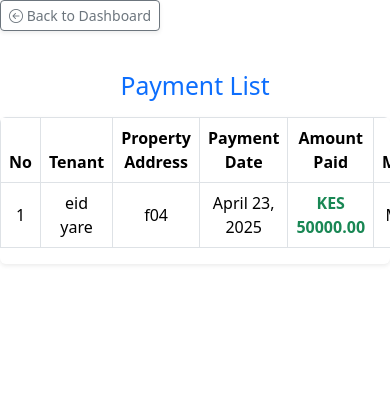
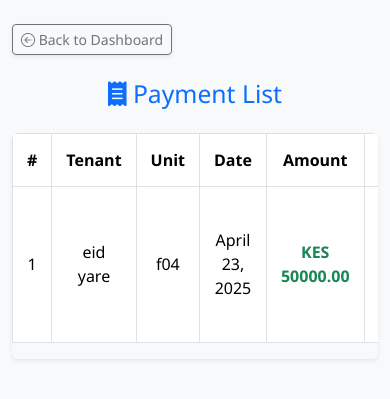
Before and after one commit to EidAbdullahi/renta-management, a Django app: page /payments/ in a window 390 px wide. Shown: the top 399 px of the page. Run offline with Django 4.2, Linux system fonts and the light colour scheme; a user stored in the database is signed in; data comes from the database, SQL or seed files in the repository; some libraries are stand-ins or nearby versions.

Commit message:
commit changes

```diff
--- a/users/templates/tenant/payment_list.html
+++ b/users/templates/tenant/payment_list.html
@@ -1,31 +1,32 @@
 {% extends "users/base.html" %}
 
 {% block content %}
-<div class="mb-3">
+<div class="container py-4">
+    <!-- Back to Dashboard -->
+    <div class="mb-4">
         <a href="{% url 'dashboard' %}" class="btn btn-sm btn-outline-secondary shadow-sm">
             <i class="bi bi-arrow-left-circle"></i> Back to Dashboard
         </a>
     </div>
 
-
-<!-- Main Content -->
-<main class="col-md-10 ms-sm-auto px-md-5 py-4">
-    <h2 class="mb-3 text-center text-primary">
+    <!-- Page Header -->
+    <h2 class="text-center text-primary mb-4">
         <i class="fas fa-receipt"></i> Payment List
     </h2>
 
+    <!-- Payments Table -->
     <div class="table-responsive shadow-sm rounded">
         <table class="table table-hover table-bordered text-center align-middle">
             <thead class="bg-primary text-white">
                 <tr>
-                    <th>No</th>
+                    <th>#</th>
                     <th>Tenant</th>
-                    <th>Property Address</th>
-                    <th>Payment Date</th>
-                    <th>Amount Paid</th>
+                    <th>Unit</th>
+                    <th>Date</th>
+                    <th>Amount</th>
                     <th>Method</th>
                     <th>Status</th>
-                    <th>Actions</th>
+                    <th style="min-width: 120px;">Actions</th>
                 </tr>
             </thead>
             <tbody>
@@ -45,7 +46,8 @@
                             {{ payment.status }}
                         </span>
                     </td>
-                    <td class="d-flex justify-content-center gap-2 flex-wrap">
+                    <td>
+                        <div class="d-flex justify-content-center gap-2 flex-wrap">
                             <a href="{% url 'tenant_payments' payment.tenant.id %}"
                                class="btn btn-sm btn-outline-primary shadow-sm" data-bs-toggle="tooltip" title="View Payment History">
                                 <i class="fas fa-history"></i>
@@ -56,13 +58,14 @@
                                 <i class="fas fa-edit"></i>
                             </a>
 
-                        <form action="{% url 'delete_payment' payment.id %}" method="post" style="display:inline;"
+                            <form action="{% url 'delete_payment' payment.id %}" method="post"
                                   onsubmit="return confirm('Are you sure you want to delete this payment?');">
                                 {% csrf_token %}
                                 <button type="submit" class="btn btn-sm btn-outline-danger shadow-sm" data-bs-toggle="tooltip" title="Delete Payment">
                                     <i class="fas fa-trash-alt"></i>
                                 </button>
                             </form>
+                        </div>
                     </td>
                 </tr>
                 {% empty %}
@@ -75,130 +78,60 @@
             </tbody>
         </table>
     </div>
-</main>
+</div>
 
+<!-- Tooltips -->
 <script>
-    document.addEventListener("DOMContentLoaded", function() {
+    document.addEventListener("DOMContentLoaded", function () {
         var tooltipTriggerList = [].slice.call(document.querySelectorAll('[data-bs-toggle="tooltip"]'));
-        var tooltipList = tooltipTriggerList.map(function(tooltipTriggerEl) {
-            return new bootstrap.Tooltip(tooltipTriggerEl);
+        tooltipTriggerList.map(function (el) {
+            return new bootstrap.Tooltip(el);
         });
     });
 </script>
 {% endblock %}
 
+{% block styles %}
+<!-- FontAwesome for icons -->
+<link rel="stylesheet" href="https://cdnjs.cloudflare.com/ajax/libs/font-awesome/6.5.0/css/all.min.css" integrity="sha512-..." crossorigin="anonymous" referrerpolicy="no-referrer" />
 <style>
     body {
-      background-color: #f7f7f7;
-      font-family: 'Arial', sans-serif;
+        background-color: #f8f9fa;
+        font-family: 'Segoe UI', sans-serif;
     }
 
-  .table-responsive {
-      max-height: 500px;
-      overflow-y: auto;
-  }
-
-  .table th, .table td {
-      padding: 12px 15px;
-  }
-
-  .table-hover tbody tr:hover {
-      background-color: #f1f1f1;
-  }
-
-  .table th {
-      background-color: #007bff;
-      color: white;
+    .table th,
+    .table td {
+        padding: 14px;
+        vertical-align: middle;
     }
 
     .badge {
-      font-size: 0.9rem;
+        font-size: 0.85rem;
         border-radius: 12px;
-  }
-
-  .btn-outline-primary {
-      border-color: #007bff;
-      color: #007bff;
-      transition: all 0.3s ease;
-  }
-
-  .btn-outline-primary:hover {
-      background-color: #007bff;
-      color: white;
-  }
-
-  .btn-sm {
-      font-size: 0.875rem;
-      padding: 5px 10px;
     }
 
     .btn-sm i {
         font-size: 14px;
     }
 
-  .shadow-sm {
-      box-shadow: 0 2px 5px rgba(0, 0, 0, 0.1);
+    .table-responsive {
+        overflow-x: auto;
     }
 
-  .text-muted {
-      color: #6c757d !important;
+    /* Mobile-friendly buttons inside Actions */
+    @media (max-width: 768px) {
+        .table td .btn {
+            flex: 1 1 100%;
+            width: 100%;
+            margin-bottom: 6px;
         }
 
-  .text-success {
-      color: #28a745 !important;
-  }
-
-  .text-warning {
-      color: #ffc107 !important;
-  }
-
-  .text-danger {
-      color: #dc3545 !important;
-  }
-
-  .d-flex {
-      display: flex;
-      justify-content: space-between;
-  }
-
-  .gap-2 {
-      gap: 1rem;
-  }
-
-  .flex-wrap {
-      flex-wrap: wrap;
-  }
-
-  /* Mobile responsiveness */
-  @media (max-width: 767px) {
-      .table th, .table td {
-          font-size: 0.9rem;
-          padding: 10px 8px;
-      }
-
-      .table-responsive {
-          max-height: none;
-      }
-
-      .btn-sm {
-          font-size: 0.75rem;
-      }
-
-      .d-flex {
+        .table td .d-flex {
             flex-direction: column;
-          align-items: flex-start;
-      }
-
-      .d-flex .btn {
-          margin-bottom: 10px;
-      }
-
-      .text-center {
-          text-align: center !important;
-      }
-
-      .mb-3 {
-          margin-bottom: 1rem;
+            gap: 0.5rem;
+            align-items: stretch;
         }
     }
 </style>
+{% endblock %}
```
Lines whose indentation alone changed are shown as unchanged.
